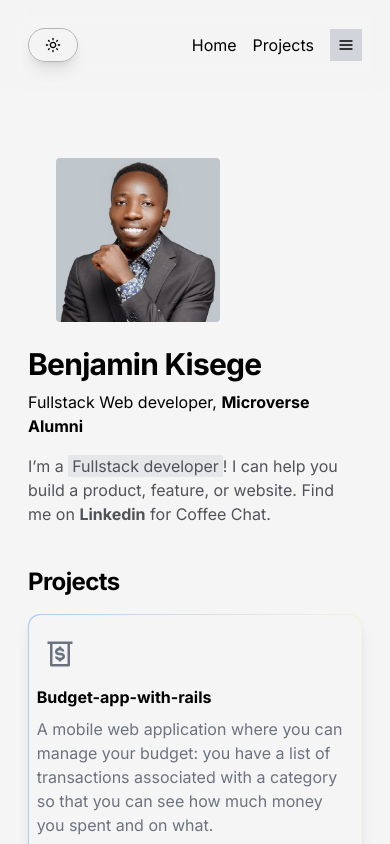
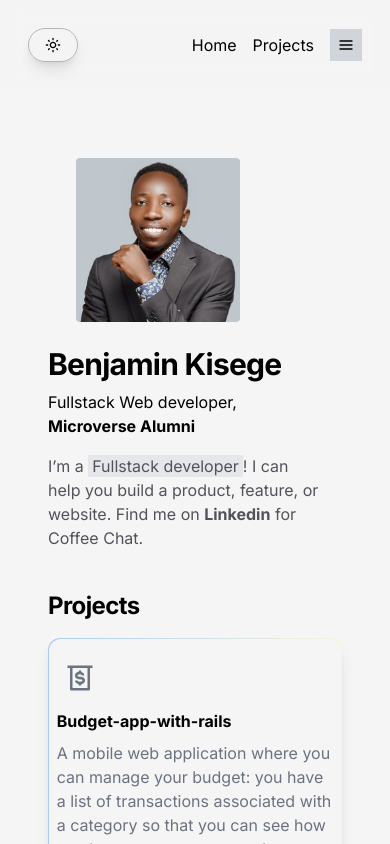
Before and after one commit to iambenkis/Portfolio-2.0, a Next.js app: page / in a window 390 px wide. Shown: the top 844 px of the page. Built offline with nearby package versions, Linux system fonts and the light colour scheme.

Commit message:
Make the home page responsive

```diff
--- a/src/app/page.js
+++ b/src/app/page.js
@@ -6,7 +6,7 @@ import Whatsapp from '../components/Whatsapp'
 export default function Home() {
   return (
     <main className="flex min-h-screen flex-col items-center bg-neutral-100 dark:bg-gray-900">
-      <div className="px-0 md:px-80 pb-10 pt-5 mt-40">
+      <div className="sm:px-10 px-5 lg:px-80  pb-10 pt-5 mt-40">
         <Header />
         <Projects />
         <LifeUpdate />
```
